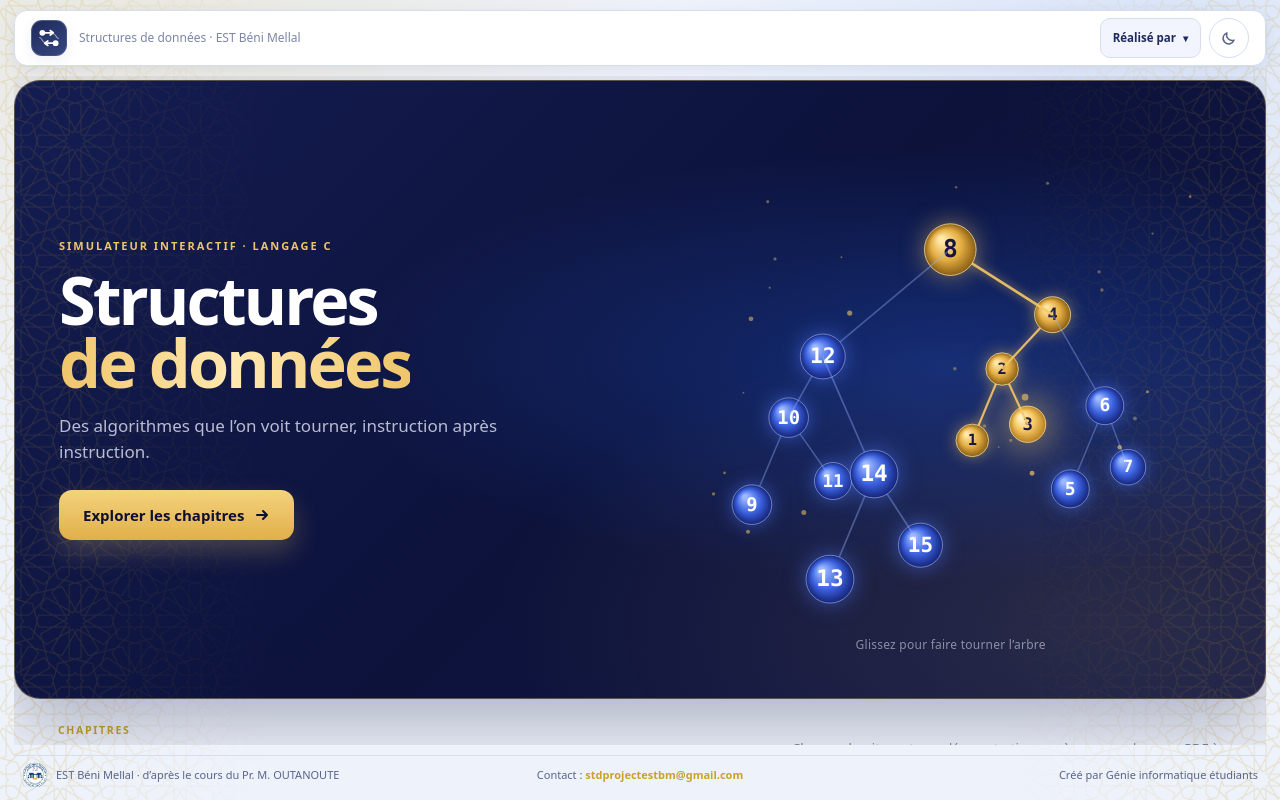
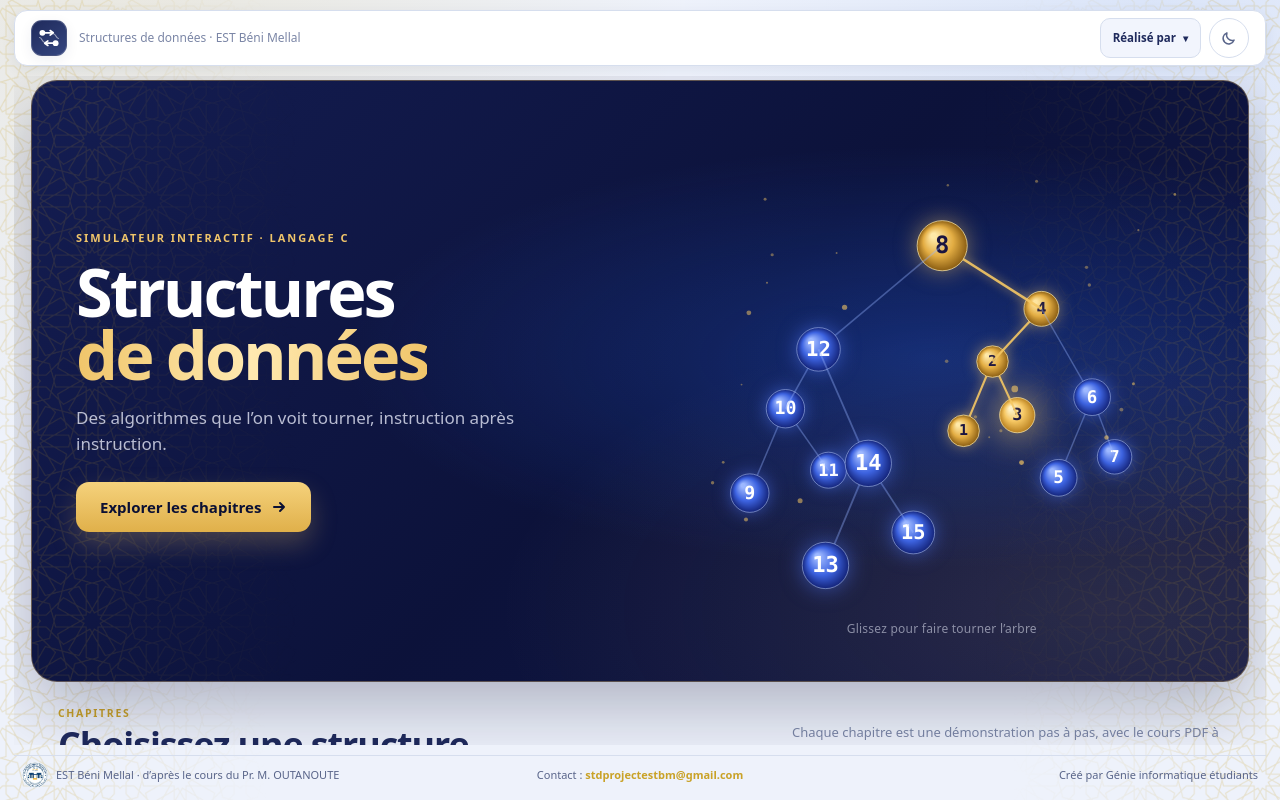
Before and after one commit to MehdiCherkane/dsa-visualizer, a React (Vite) app: page / in a window 1280 px wide. Built offline with nearby package versions, Linux system fonts and the light colour scheme.

Commit message:
fix(menu): encadrer le hero de 0,45 cm

```diff
--- a/src/ui/MainMenu.css
+++ b/src/ui/MainMenu.css
@@ -26,7 +26,8 @@
   grid-template-columns: minmax(0, 1.05fr) minmax(0, 0.95fr);
   align-items: center;
   gap: 8px 24px;
-  width: 100%;
+  width: auto;
+  margin: 0 0.45cm;
   padding: 38px 44px;
   overflow: hidden;
   border: 1px solid color-mix(in srgb, #f0c56a 34%, transparent);
```
